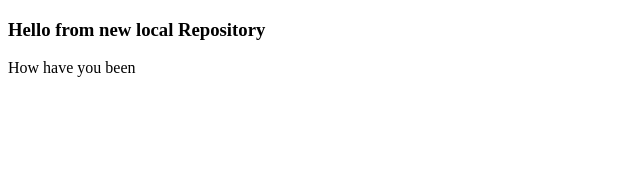
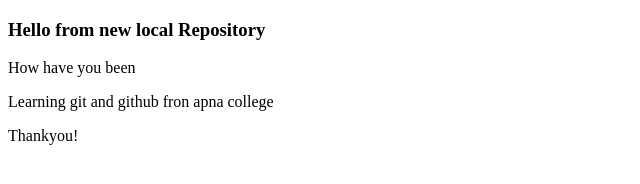
Before and after one commit to Nancysoni1234/new_local_repo, a plain HTML site: page index.html in a window 1280 px wide. Shown: the whole page, without its empty margins (0-640 px from the left). Drawn offline with Linux system fonts and the light colour scheme.

Commit message:
updated index file

```diff
--- a/index.html
+++ b/index.html
@@ -8,5 +8,7 @@
 <body>
     <H3>Hello from new local Repository</H3>
     <p>How have you been</p>
+    <P>Learning git and github fron apna college</P>
+    <p>Thankyou!</p>
 </body>
 </html>
```
